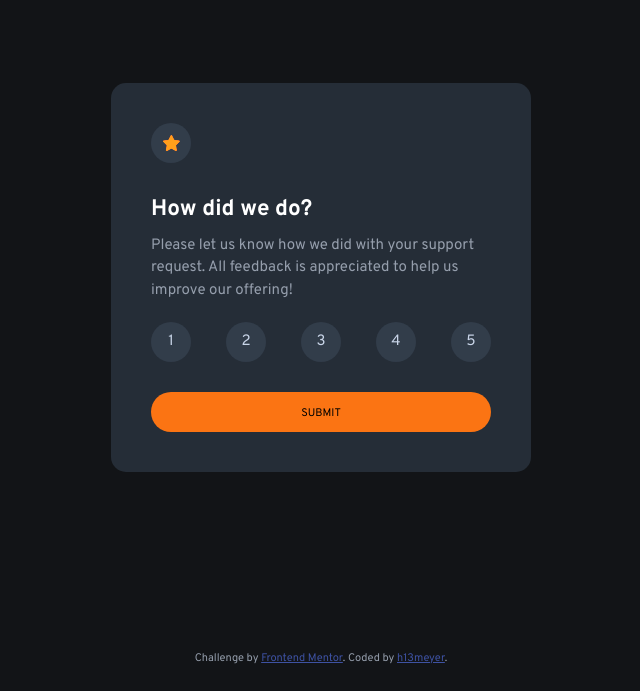
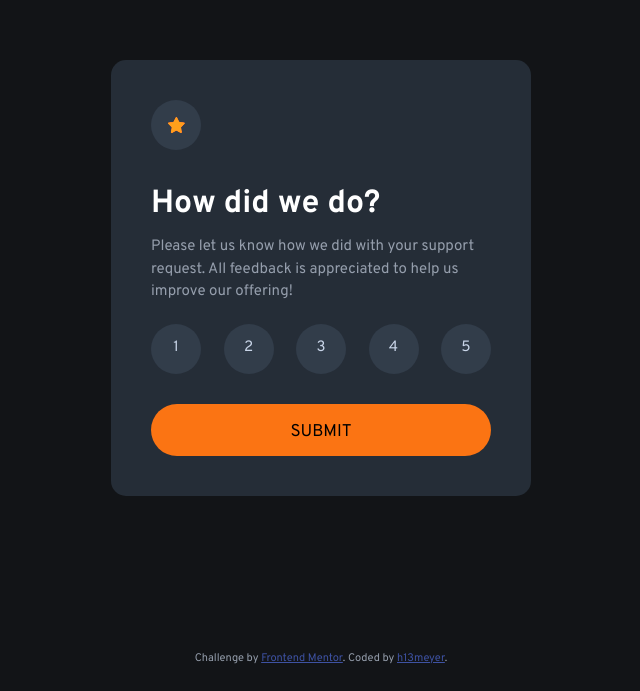
Before and after one commit to h13meyer/interactive-rating-component, a plain HTML site: page index.html in a window 1280 px wide. Shown: the part 109-800 px from the top of the page, without its empty margins (319-959 px from the left). Drawn offline with Linux system fonts and the light colour scheme.

Commit message:
bigger font sizes

```diff
--- a/styling.css
+++ b/styling.css
@@ -12,6 +12,7 @@ body {
 }
 h1 {
     color: white;
+    font-size: 2rem;
     margin-bottom: 0.5rem;
 }
 h2 {
@@ -21,7 +22,7 @@ h2 {
     filter: brightness(135%);
     color: var(--primary-orange);
     padding: 5px 15px;
-    font-size: 0.8rem;
+    font-size: 1rem;
     font-weight: 400;
     border-radius: 50px;
 }
@@ -54,8 +55,8 @@ main {
     justify-content: center;
     align-items: center;
     border-radius: 50%;
-    width: 40px;
-    height: 40px;
+    width: 50px;
+    height: 50px;
 }
 .rating-scale {
     display: flex;
@@ -84,7 +85,7 @@ main {
     border-radius: 50px;
     padding: 8px;
     font-variant: small-caps;
-    font-size: 1rem;
+    font-size: 1.5rem;
 }
 .primary-button:hover {
     background-color: white;
```
